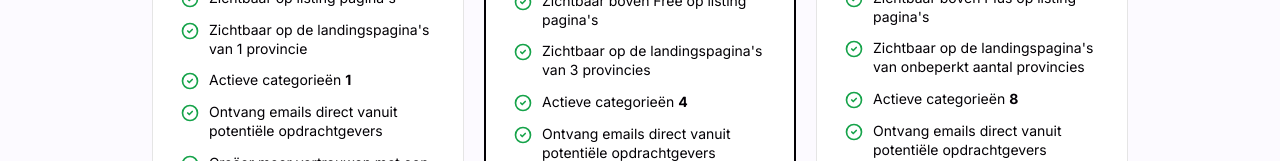
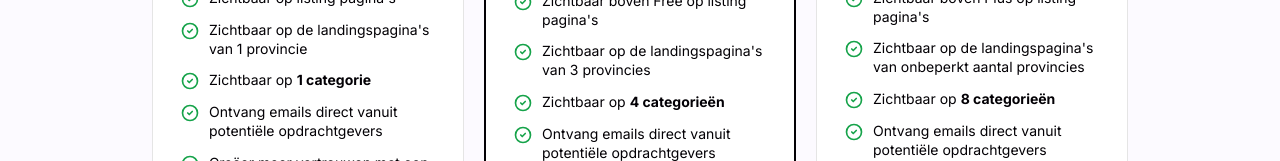
Before and after one commit to ruurd-coder/lenslab-nl, a Next.js app: page /memberships in a window 1280 px wide. Shown: the part 741-902 px from the top of the page. Built offline with nearby package versions, Linux system fonts and the light colour scheme; no server answers.

Commit message:
Update categories label: Zichtbaar op X categorie(ën)

```diff
--- a/app/memberships/page.tsx
+++ b/app/memberships/page.tsx
@@ -12,7 +12,7 @@ type Feature = { label: string; value?: string; included: boolean };
 const FREE_FEATURES: Feature[] = [
   { label: "Zichtbaar op listing pagina's", included: true },
   { label: "Zichtbaar op de landingspagina's van 1 provincie", included: true },
-  { label: "Actieve categorieën", value: "1", included: true },
+  { label: "Zichtbaar op", value: "1 categorie", included: true },
   { label: "Ontvang emails direct vanuit potentiële opdrachtgevers", included: true },
   { label: "Creëer meer vertrouwen met een Review-tool", included: true },
   { label: "Link naar website", included: false },
@@ -22,7 +22,7 @@ const FREE_FEATURES: Feature[] = [
 const PLUS_FEATURES: Feature[] = [
   { label: "Zichtbaar boven Free op listing pagina's", included: true },
   { label: "Zichtbaar op de landingspagina's van 3 provincies", included: true },
-  { label: "Actieve categorieën", value: "4", included: true },
+  { label: "Zichtbaar op", value: "4 categorieën", included: true },
   { label: "Ontvang emails direct vanuit potentiële opdrachtgevers", included: true },
   { label: "Creëer meer vertrouwen met een Review-tool", included: true },
   { label: "Link naar website", included: true },
@@ -33,7 +33,7 @@ const PLUS_FEATURES: Feature[] = [
 const PREMIUM_FEATURES: Feature[] = [
   { label: "Zichtbaar boven Plus op listing pagina's", included: true },
   { label: "Zichtbaar op de landingspagina's van onbeperkt aantal provincies", included: true },
-  { label: "Actieve categorieën", value: "8", included: true },
+  { label: "Zichtbaar op", value: "8 categorieën", included: true },
   { label: "Ontvang emails direct vanuit potentiële opdrachtgevers", included: true },
   { label: "Creëer meer vertrouwen met een Review-tool", included: true },
   { label: "Link naar website", included: true },
```
